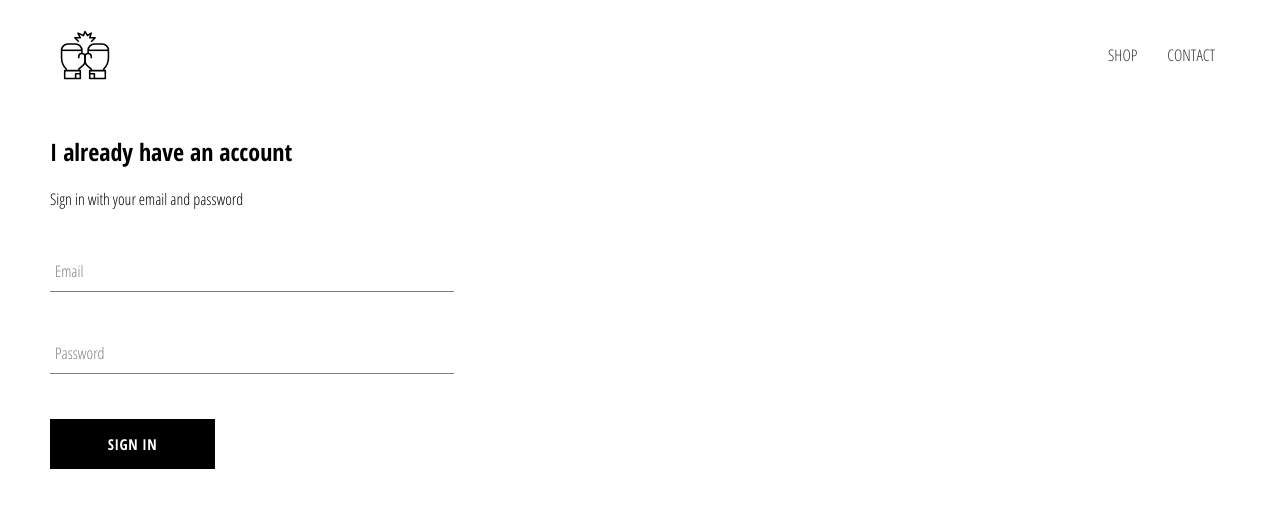
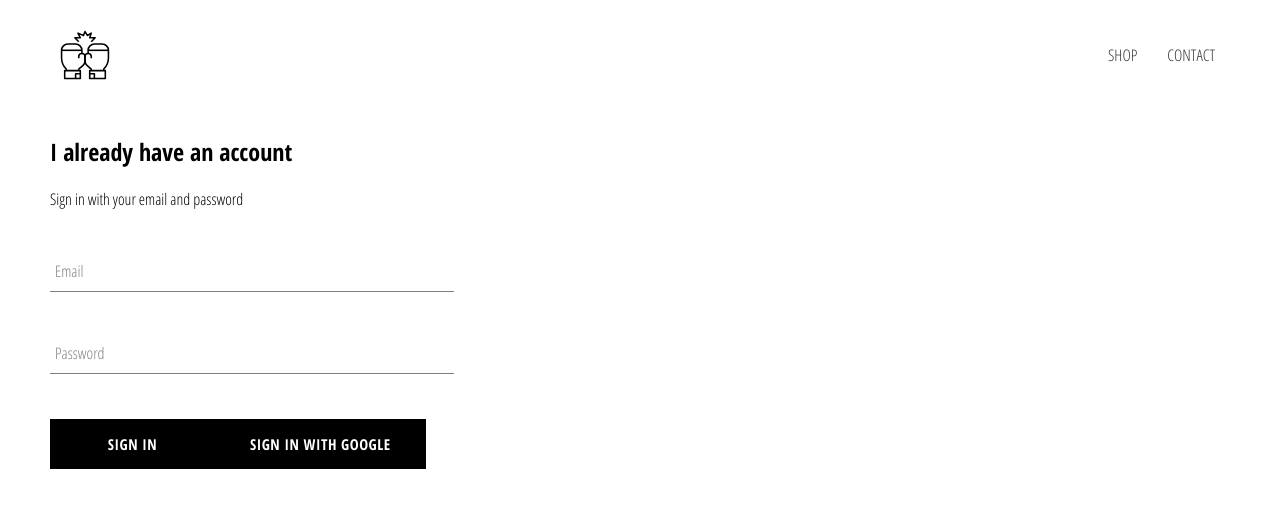
Before and after one commit to golani04/fighters-clothing, a React (Create React App) app: page /signin in a window 1280 px wide. Shown: the top 508 px of the page. Built offline with nearby package versions, Linux system fonts and the light colour scheme.

Commit message:
implement google sign in

```diff
--- a/src/components/sign-in/sign-in.component.jsx
+++ b/src/components/sign-in/sign-in.component.jsx
@@ -2,6 +2,8 @@
 
 import FormInput from '../form-input/form-input.component';
 import CustomButton from '../custom-button/custom-button.component';
+
+import { signInWithGoogle } from '../../firebase/firebase.utils';
 import './sign-in.styles.scss';
 
 class SignIn extends React.Component {
@@ -51,6 +53,7 @@
 					/>
 
 					<CustomButton type="submit">Sign in</CustomButton>
+					<CustomButton onClick={signInWithGoogle}>Sign in with google</CustomButton>
 				</form>
 			</div>
 		);
```
